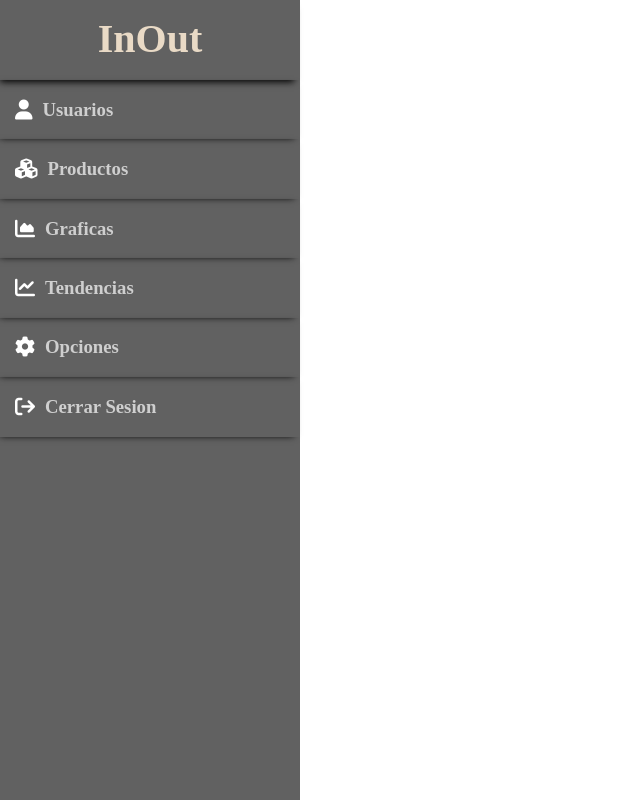
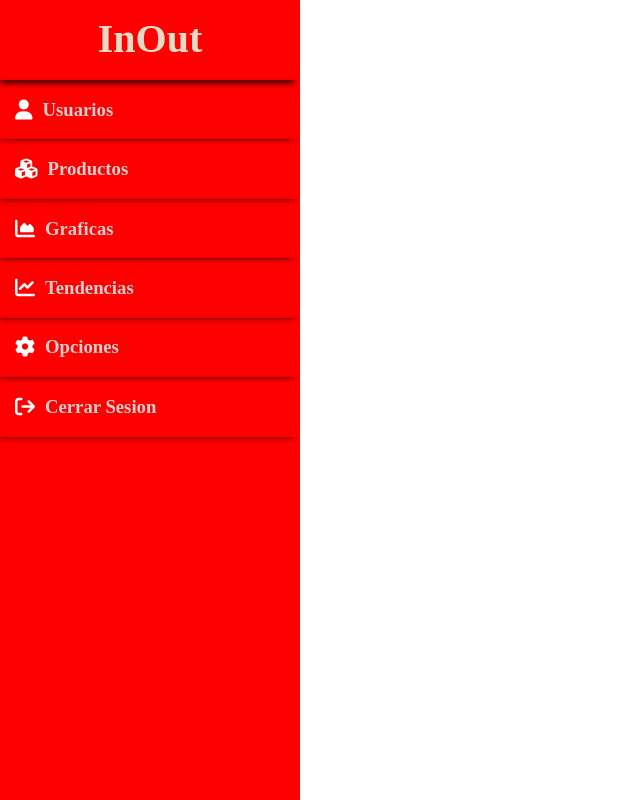
Before and after one commit to ssalazar11/Proyecto-Integrador-1, a Django app: page /Main/ in a window 1280 px wide. Shown: the whole page, without its empty margins (0-640 px from the left). Run offline with Django 4.2, Linux system fonts and the light colour scheme; some libraries are stand-ins or nearby versions.

Commit message:
Cambios al css

```diff
--- a/InOut_app/static/css/Main.css
+++ b/InOut_app/static/css/Main.css
@@ -7,7 +7,7 @@ a{
 }
 
 nav{
-    background-color: rgba(32, 32, 32, 0.705);
+    background-color: red;
     width: 300px;
     height: 100%;
     position: fixed;
```
